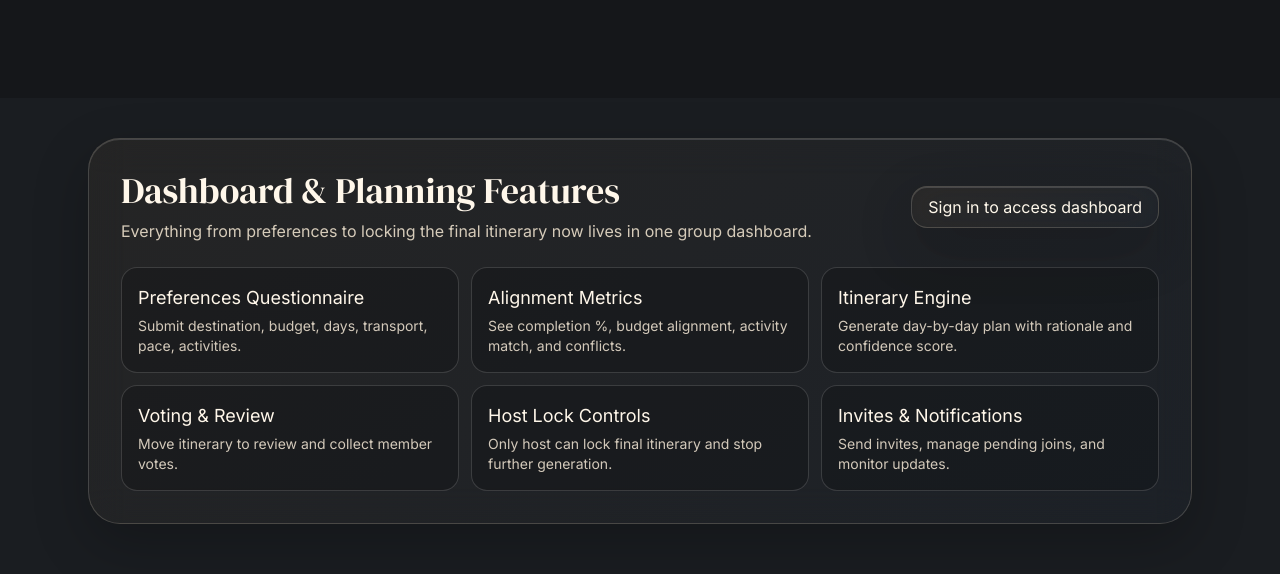
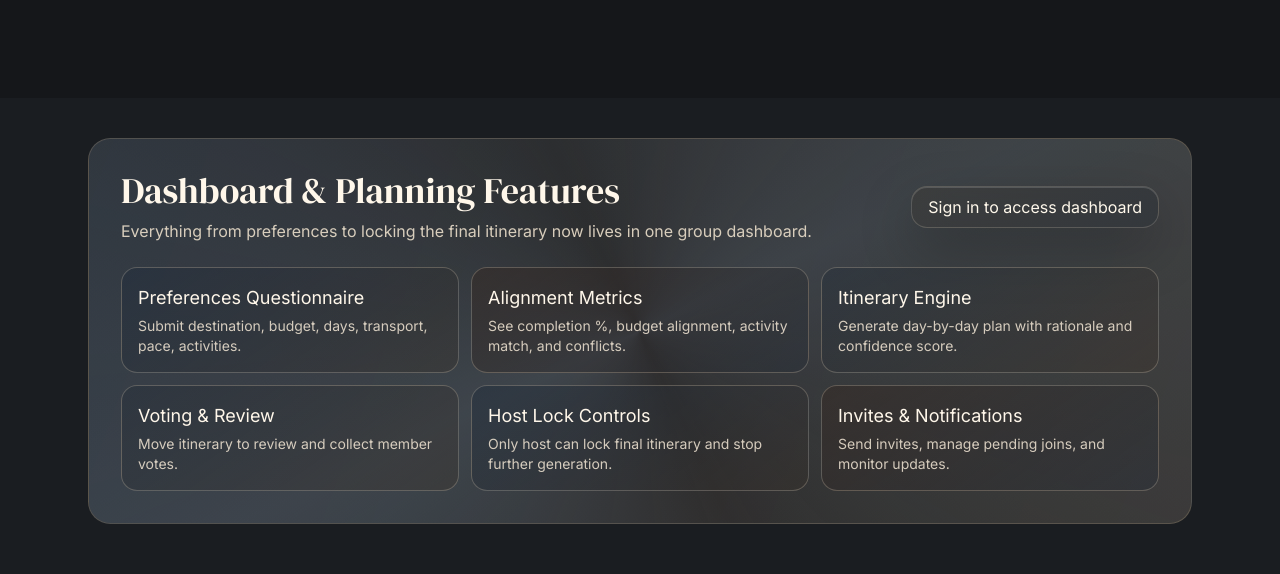
Before and after one commit to jiyapandit/AreWeGoing, a React (Vite) app in the folder frontend/: page /landing in a window 1280 px wide. Shown: the part 1240-1814 px from the top of the page. Built offline with nearby package versions, Linux system fonts and the light colour scheme; no server answers.

Commit message:
Add distinct animated visual system for landing and dashboards

```diff
--- a/frontend/src/index.css
+++ b/frontend/src/index.css
@@ -419,6 +419,138 @@ body {
   filter: blur(18px);
 }
 
+.kinetic-banner {
+  position: relative;
+  overflow: hidden;
+  border-radius: 1.4rem;
+  border: 1px solid rgba(240, 224, 197, 0.24);
+  background: linear-gradient(110deg, rgba(34, 41, 52, 0.55), rgba(67, 56, 43, 0.45));
+}
+
+.kinetic-banner::before {
+  content: "";
+  position: absolute;
+  inset: -160% -40%;
+  background: conic-gradient(
+    rgba(246, 229, 202, 0.04),
+    rgba(167, 191, 212, 0.2),
+    rgba(244, 225, 195, 0.04),
+    rgba(148, 175, 198, 0.2),
+    rgba(246, 229, 202, 0.04)
+  );
+  animation: orbitSweep 15s linear infinite;
+}
+
+.kinetic-banner > * {
+  position: relative;
+  z-index: 2;
+}
+
+.feature-grid-card {
+  border-radius: 1rem;
+  border: 1px solid rgba(242, 227, 202, 0.24);
+  padding: 1rem;
+  transition: transform 220ms ease, border-color 220ms ease, background 220ms ease;
+  animation: cardRise 650ms cubic-bezier(0.2, 1, 0.3, 1) both;
+}
+
+.feature-grid-card:hover {
+  transform: translateY(-4px) scale(1.01);
+  border-color: rgba(245, 233, 212, 0.45);
+}
+
+.feature-grid-card:nth-child(1),
+.feature-grid-card:nth-child(5) {
+  background: linear-gradient(145deg, rgba(33, 45, 60, 0.5), rgba(56, 48, 40, 0.35));
+}
+
+.feature-grid-card:nth-child(2),
+.feature-grid-card:nth-child(6) {
+  background: linear-gradient(145deg, rgba(54, 42, 36, 0.52), rgba(35, 44, 55, 0.36));
+}
+
+.feature-grid-card:nth-child(3),
+.feature-grid-card:nth-child(4) {
+  background: linear-gradient(145deg, rgba(39, 48, 58, 0.5), rgba(61, 50, 40, 0.33));
+}
+
+.trip-card {
+  position: relative;
+  overflow: hidden;
+  border-radius: 1.15rem;
+  border: 1px solid rgba(240, 224, 197, 0.24);
+  padding: 1rem;
+  transition: transform 240ms ease, border-color 240ms ease, box-shadow 240ms ease;
+  animation: cardRise 650ms cubic-bezier(0.2, 1, 0.3, 1) both;
+}
+
+.trip-card::after {
+  content: "";
+  position: absolute;
+  inset: auto -30% -48% -30%;
+  height: 70%;
+  background: radial-gradient(circle at center, rgba(255, 241, 219, 0.14), transparent 70%);
+  pointer-events: none;
+}
+
+.trip-card:hover {
+  transform: translateY(-6px) rotate(-0.35deg);
+  border-color: rgba(245, 232, 209, 0.44);
+  box-shadow: 0 24px 35px rgba(0, 0, 0, 0.24);
+}
+
+.trip-card:nth-child(3n + 1) {
+  background: linear-gradient(145deg, rgba(25, 40, 56, 0.58), rgba(55, 47, 39, 0.42));
+}
+
+.trip-card:nth-child(3n + 2) {
+  background: linear-gradient(145deg, rgba(58, 43, 35, 0.56), rgba(34, 43, 54, 0.4));
+}
+
+.trip-card:nth-child(3n) {
+  background: linear-gradient(145deg, rgba(32, 43, 54, 0.54), rgba(61, 51, 41, 0.39));
+}
+
+.metric-tile {
+  border-radius: 1rem;
+  border: 1px solid rgba(240, 224, 197, 0.22);
+  background: linear-gradient(145deg, rgba(31, 40, 50, 0.52), rgba(59, 49, 40, 0.34));
+  animation: cardRise 550ms cubic-bezier(0.2, 1, 0.3, 1) both;
+}
+
+.metric-tile:hover {
+  border-color: rgba(245, 231, 206, 0.42);
+  background: linear-gradient(145deg, rgba(36, 47, 58, 0.58), rgba(65, 54, 45, 0.4));
+}
+
+.dashboard-section {
+  animation: cardRise 600ms cubic-bezier(0.2, 1, 0.3, 1) both;
+}
+
+@keyframes orbitSweep {
+  0% {
+    transform: rotate(0deg);
+  }
+
+  100% {
+    transform: rotate(360deg);
+  }
+}
+
+@keyframes cardRise {
+  0% {
+    opacity: 0;
+    transform: translateY(22px) scale(0.98);
+    filter: blur(8px);
+  }
+
+  100% {
+    opacity: 1;
+    transform: translateY(0) scale(1);
+    filter: blur(0);
+  }
+}
+
 .liquid-frame:hover .liquid-ring-dark::before,
 .liquid-frame:focus-within .liquid-ring-dark::before {
   transform: rotate(-96deg);
@@ -504,7 +636,15 @@ body {
 
   .liquid-ring::before,
   .liquid-glow::before,
-  .liquid-button {
+  .liquid-button,
+  .feature-grid-card,
+  .trip-card,
+  .dashboard-section,
+  .metric-tile {
     transition: none;
   }
+
+  .kinetic-banner::before {
+    animation: none;
+  }
 }
--- a/frontend/src/pages/DashboardHome.jsx
+++ b/frontend/src/pages/DashboardHome.jsx
@@ -55,7 +55,7 @@ export default function DashboardHome() {
 
       <Navbar />
       <main className="relative z-10 mx-auto max-w-6xl px-6 pb-16 pt-6 md:pt-10">
-        <section className="group-panel rounded-[2rem] border border-[#efe4d0]/35 p-6 md:p-8">
+        <section className="dashboard-section group-panel rounded-[2rem] border border-[#efe4d0]/35 p-6 md:p-8">
           <div className="flex flex-wrap items-center justify-between gap-3">
             <div>
               <p className="text-xs uppercase tracking-[0.16em] text-[#f0e4d0]/85">Dashboard</p>
@@ -87,7 +87,7 @@ export default function DashboardHome() {
               <Link
                 key={group.id}
                 to={`/groups/${group.id}`}
-                className="block rounded-2xl border border-[#f1e6d6]/25 bg-[#0f1319]/45 p-4 transition hover:bg-[#141b25]/60"
+                className="trip-card block"
               >
                 <p className="text-xl text-[#fff7ea]">{group.name}</p>
                 <p className="mt-1 text-xs uppercase tracking-[0.16em] text-[#e8dbc7]/75">
@@ -102,7 +102,7 @@ export default function DashboardHome() {
             ))}
 
             {!loading && myGroups.length === 0 ? (
-              <div className="rounded-2xl border border-[#f1e6d6]/25 bg-[#0f1319]/45 p-5">
+              <div className="trip-card p-5">
                 <div className="inline-flex items-center gap-2 text-[#fff7ea]">
                   <Compass className="h-4 w-4" />
                   <p>No trips yet</p>
--- a/frontend/src/pages/GroupDashboard.jsx
+++ b/frontend/src/pages/GroupDashboard.jsx
@@ -328,7 +328,7 @@ export default function GroupDashboard() {
 
       <Navbar />
       <main className="relative z-10 mx-auto max-w-6xl space-y-6 px-6 pb-16 pt-6 md:pt-10">
-        <section className="group-panel rounded-[2rem] border border-[#efe4d0]/35 p-6">
+        <section className="dashboard-section group-panel rounded-[2rem] border border-[#efe4d0]/35 p-6">
           <div className="flex flex-wrap items-center justify-between gap-3">
             <div>
               <p className="text-xs uppercase tracking-[0.16em] text-[#f0e4d0]/85">Group dashboard</p>
@@ -369,14 +369,14 @@ export default function GroupDashboard() {
             ["Approval status", metrics?.approvalStatus || "NOT_STARTED"],
             ["Members listed", members.length],
           ].map(([label, value]) => (
-            <div key={label} className="group-panel rounded-2xl border border-[#efe4d0]/35 p-4">
+            <div key={label} className="metric-tile p-4 transition">
               <p className="text-xs uppercase tracking-[0.16em] text-[#f0e4d0]/80">{label}</p>
               <p className="mt-2 text-2xl text-[#fff7ea]">{value}</p>
             </div>
           ))}
         </section>
 
-        <section className="grid gap-6 lg:grid-cols-2">
+        <section className="dashboard-section grid gap-6 lg:grid-cols-2">
           <form
             onSubmit={submitPreferences}
             className="group-panel rounded-[2rem] border border-[#efe4d0]/35 p-6 space-y-4"
@@ -487,7 +487,7 @@ export default function GroupDashboard() {
           </section>
         </section>
 
-        <section className="group-panel rounded-[2rem] border border-[#efe4d0]/35 p-6">
+        <section className="dashboard-section group-panel rounded-[2rem] border border-[#efe4d0]/35 p-6">
           <h2 className="font-serif text-3xl">Itinerary</h2>
           <p className="mt-2 text-sm text-[#e8dcc8]/85">
             State: <span className="text-[#fff7ea]">{itinerary?.state || "NOT_CREATED"}</span>
@@ -558,7 +558,7 @@ export default function GroupDashboard() {
           </div>
         </section>
 
-        <section className="grid gap-6 lg:grid-cols-2">
+        <section className="dashboard-section grid gap-6 lg:grid-cols-2">
           <section className="group-panel rounded-[2rem] border border-[#efe4d0]/35 p-6">
             <h2 className="font-serif text-3xl">Pending join requests</h2>
             {!isHost ? <p className="mt-2 text-xs text-[#bfb39f]">Only host can manage requests.</p> : null}
--- a/frontend/src/pages/Landing.jsx
+++ b/frontend/src/pages/Landing.jsx
@@ -93,7 +93,7 @@ export default function Landing() {
         </ScrollExpansionHero>
 
         <section className="mx-auto max-w-6xl px-6 py-10">
-          <div className="liquid-panel rounded-[2rem] border border-white/20 p-6 md:p-8">
+          <div className="kinetic-banner p-6 md:p-8">
             <div className="flex flex-wrap items-center justify-between gap-3">
               <div>
                 <h3 className="font-serif text-3xl text-[#fff7ea] md:text-4xl">Dashboard & Planning Features</h3>
@@ -128,7 +128,7 @@ export default function Landing() {
                 ["Host Lock Controls", "Only host can lock final itinerary and stop further generation."],
                 ["Invites & Notifications", "Send invites, manage pending joins, and monitor updates."],
               ].map(([title, description]) => (
-                <div key={title} className="rounded-2xl border border-white/15 bg-black/20 p-4">
+                <div key={title} className="feature-grid-card">
                   <p className="text-lg text-[#fff7ea]">{title}</p>
                   <p className="mt-1 text-sm text-[#e8ddcc]/90">{description}</p>
                 </div>
```
